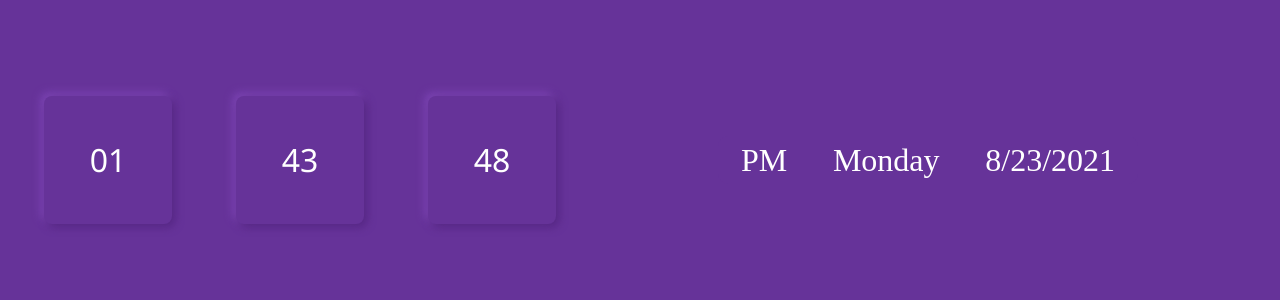
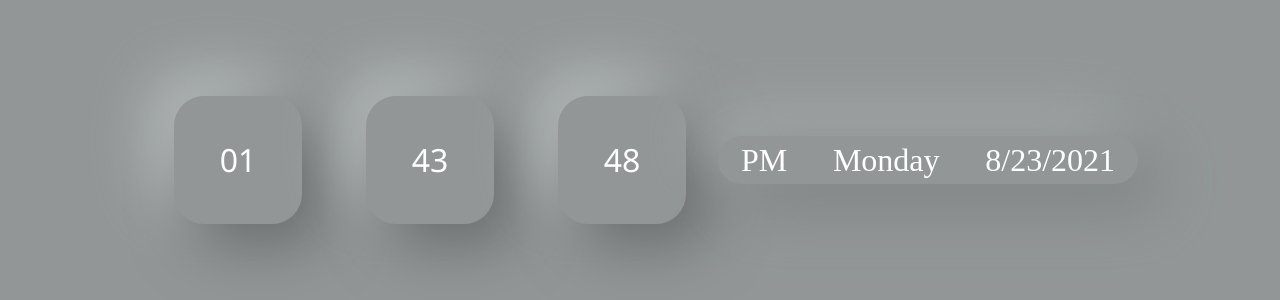
Before and after one commit to Keshav-1973/JavaScript-Clock, a plain HTML site: page index.html in a window 1280 px wide. Shown: the part 240-540 px from the top of the page. Drawn offline with nearby package versions, Linux system fonts and the light colour scheme.

Commit message:
Update styles.css

```diff
--- a/styles.css
+++ b/styles.css
@@ -2,6 +2,7 @@
   margin: 0px;
   padding: 0px;
 }
+
 .container{
   position:absolute;
   display: flex;
@@ -10,42 +11,40 @@
   align-items: center;
   height: 100%;
   max-width: 100vw;
+  background-color: #929696;
+}
 
-  background-color: rebeccapurple;
-}
 .CommonClass{
   font-size: 2em;
   color: white;
   width: 4em;
   height: 4em;
-  background-color: rebeccapurple;
+  background-color: #929696;
   padding: 1em;
   margin: 1em;
   text-align: center;
   display: flex;
   justify-content: center;
   align-items: center;
-  border-radius: 8px;
-  -webkit-border-radius: 8px;
-  -moz-border-radius: 8px;
-  -ms-border-radius: 8px;
-  -o-border-radius: 8px;
-  box-shadow: 3px 3px 9px #542682, -3px -3px 9px #8048b8;
+  border-radius: 30px;
+  box-shadow: 20px 20px 60px #686b6b,
+  -20px -20px 60px #bcc2c2;
 }
+
 body{
   font-family: 'Segoe UI', Tahoma, Geneva, Verdana, sans-serif;
 }
+
 .dateAndDay{
-
+    border-radius: 50px;
+    background: #929696;
+    box-shadow:  20px 20px 60px #7c8080,
+             -20px -20px 60px #a8adad;
     display: flex;
     justify-content: space-around;
     width: 100%;
     max-width: 420px;
-    margin: 0px auto;
-    background-color: #663399;
-    border-radius: 10px;
+    border-radius: 50px;
     color: #FFFFFF;
     font-family: 'Arvo', serif;
-
-
 }
```
